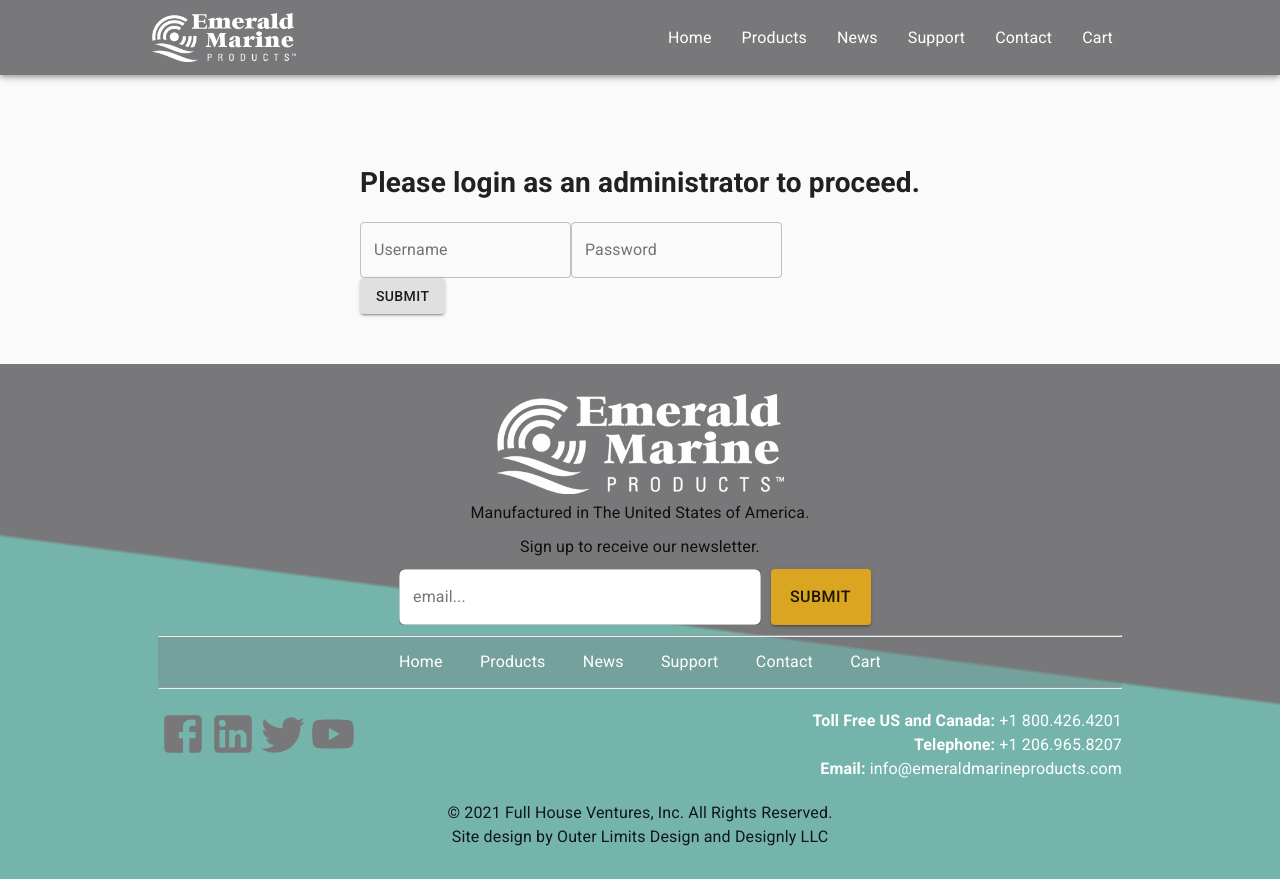
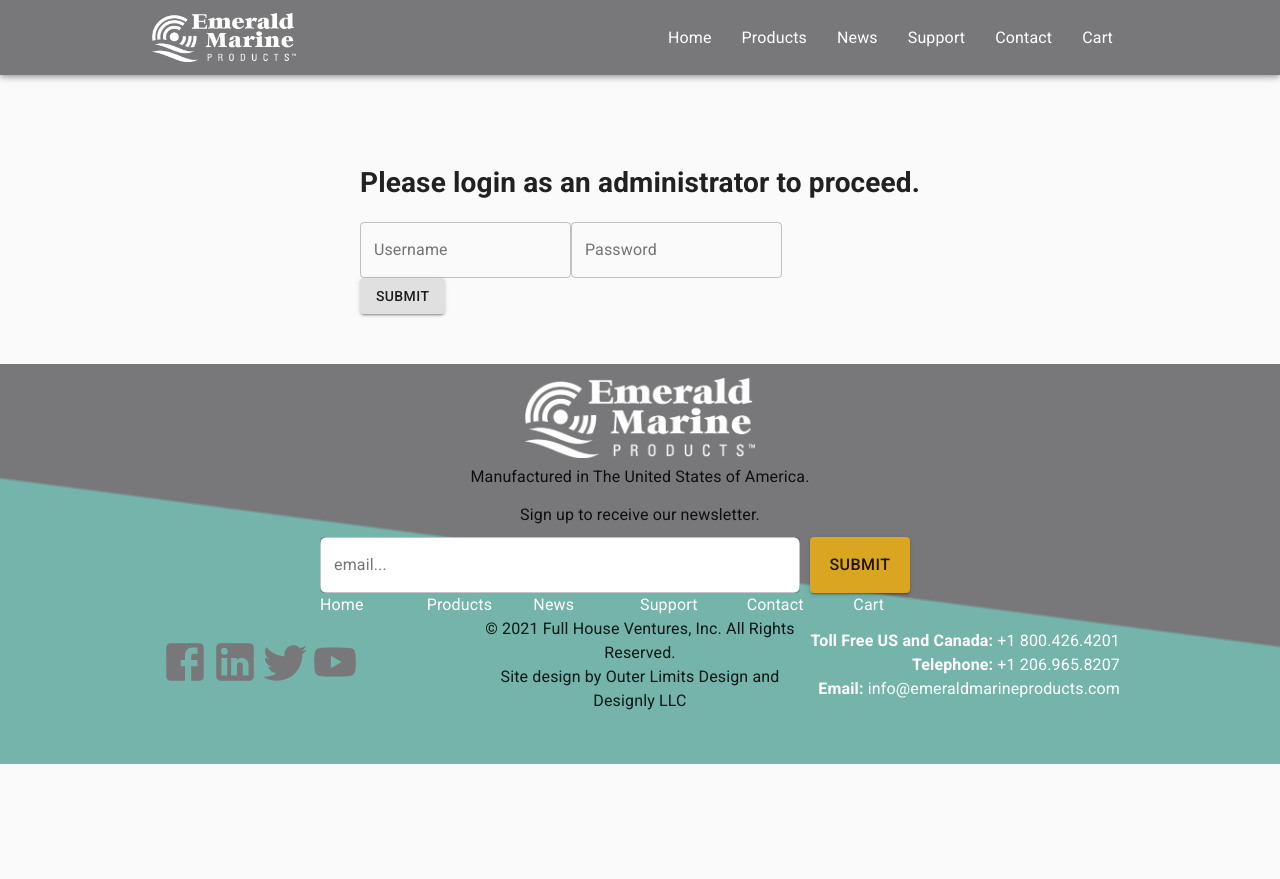
Before and after one commit to desasser/emerald-marine-front-two, a React (Create React App) app: page /login in a window 1280 px wide. After the commit the page ends 800 px from the top, so only its background shows below. Built offline with nearby package versions, Linux system fonts and the light colour scheme; no server answers.

Commit message:
updated footer but still needs work

```diff
--- a/src/components/Footer.js
+++ b/src/components/Footer.js
@@ -1,150 +1,196 @@
-import React from 'react'
-import { makeStyles } from '@material-ui/core'
-import ContactInfo from './ContactInfo';
+import React from "react";
+import { makeStyles } from "@material-ui/core";
+import ContactInfo from "./ContactInfo";
 import { Link } from "react-router-dom";
-import FacebookIcon from '@material-ui/icons/Facebook';
-import YouTubeIcon from '@material-ui/icons/YouTube';
-import LinkedInIcon from '@material-ui/icons/LinkedIn';
-import TwitterIcon from '@material-ui/icons/Twitter';
-import Container from '@material-ui/core/Container';
-import Typography from '@material-ui/core/Typography';
-import ExternalLink from './ExternalLink';
-import InputForm from './InputForm';
-import logo from '../images/EMP-Logo_white_480.png'
+import FacebookIcon from "@material-ui/icons/Facebook";
+import YouTubeIcon from "@material-ui/icons/YouTube";
+import LinkedInIcon from "@material-ui/icons/LinkedIn";
+import TwitterIcon from "@material-ui/icons/Twitter";
+import Container from "@material-ui/core/Container";
+import Typography from "@material-ui/core/Typography";
+import ExternalLink from "./ExternalLink";
+import InputForm from "./InputForm";
+import logo from "../images/EMP-Logo_white_480.png";
+import Grid from "@material-ui/core/Grid";
+import EmeraldMarineLogo from './EmeraldMarineLogo';
+import Box from '@material-ui/core/Box';
 
-const useStyles = makeStyles(theme => ({
+const useStyles = makeStyles((theme) => ({
   footer: {
-    background: 'linear-gradient(7.5deg, #74b4ab 50%, #78787a 50.5%)',
+    background: "linear-gradient(7.5deg, #74b4ab 50%, #78787a 50.5%)",
     minHeight: 400,
-    marginTop: 50
+    marginTop: 50,
   },
-  footerLogoWrapper: {
-    margin: '0 auto',
-    width: 287
+  logo: {
+    height: "5em",
+    [theme.breakpoints.down("md")]: {
+        height: "4em"
     },
-  footerContent: {
-    maxWidth: '80%',
-    margin: '0 auto',
-    padding: '30px'
   },
-  contact: {
-    float: 'right'
+  logoAndNewsLetterContainer: {
+    maxWidth: "30%",
+    [theme.breakpoints.down("sm")]: {
+      maxWidth: "100vw"
+    },
+    margin: "0 auto",
+    justifyContent: "center",
+    alignItems: "center",
+    direction: "column",
+    wrap: 'wrap',
+    flexGrow: 1,
+    padding: '1em'
+  },
+  inputFormStyle: {
+    margin: "0 auto",
+    maxWidth: '50vw',
+    [theme.breakpoints.down("sm")]: {
+      maxWidth: "100vw",
+      padding: '2em',
+    },
+  },
+  rights: {
+    maxWidth: '50vw',
+    [theme.breakpoints.down("sm")]: {
+      maxWidth: '100vw',
+    },
+    margin: "0 auto",
+    // justifyContent: "center",
+    // alignItems: "center",
+    // direction: "column",
+    // wrap: 'wrap'
+  },
+  siteNav: {
+    margin: "0 auto",
+    justifyContent: "center",
+    alignItems: "center",
+    direction: "column",
+    wrap: 'wrap'
+  },
+  rowContent: {
+    direction: 'row',
+    margin: "0 auto",
+    justify: 'space-between',
+    alignItems: 'center',
+    maxWidth: "100%",
+    justifyContent: "center",
+    wrap: 'wrap'
   },
   linkStyles: {
-    color: 'white',
-    textDecoration: 'none',
-    fontSize: '16px',
-    // display: 'inline-block'
-  },
-  flexWrapper: {
-    display: 'flex',
+    color: "white",
+    textDecoration: "none",
+    fontSize: "16px",
   },
   iconStyle: {
-    fontSize: '50px',
-    color: '#78787a'
-  },
-  copyrightText: {
-    margin: 0,
-    textAlign: 'center'
-  },
-  formStyle: {
-    margin: '10px auto',
-    width: '50%'
+    fontSize: "50px",
+    color: "#78787a",
   },
   inputStyle: {
     marginTop: 10,
-    backgroundColor: 'white',
-    borderRadius: '0.5em',
-    width: '75%',
-    '& label.Mui-focused': {
-      color: 'black',
-      backgroundColor: 'white'
+    backgroundColor: "white",
+    borderRadius: "0.5em",
+    width: "75%",
+    "& label.Mui-focused": {
+      color: "black",
+      backgroundColor: "white",
     },
-    '& .MuiOutlinedInput-root': {
-      '&.Mui-focused fieldset': {
-        borderColor: '#74b4ab',
+    "& .MuiOutlinedInput-root": {
+      "&.Mui-focused fieldset": {
+        borderColor: "#74b4ab",
       },
-    }
-  }
-}))
+    },
+  },
+}));
 
 const Footer = () => {
-  const classes = useStyles()
+  const classes = useStyles();
 
   return (
-    <div className={classes.footer} >
-      <Container className={classes.footerContent}>
-        <div className={classes.footerLogoWrapper}>
-          <Link to="/" underline='none' className={classes.linkStyles}>
-            <img
-              src={logo}
-              alt='Emerald Marine Products Logo'
-              as='div'
-              style={{ height: '100px' }}
+    <div className={classes.footer}>
+          <Grid container className={classes.logoAndNewsLetterContainer}>
+            <Grid item>
+              <Link to="/" underline="none" className={classes.linkStyles}>
+                <EmeraldMarineLogo className={classes.logo} />
+              </Link>
+            </Grid>
+            <Grid item>
+              <Typography component="div">
+                <Box textAlign="center">
+                  {" "}
+                  Manufactured in The United States of America.
+                </Box>
+              </Typography>
+            </Grid>
+          </Grid>
+            <Grid item s={12} md={4} className={classes.inputFormStyle}>
+              <InputForm
+                classes={classes}
+                text={"Sign up to receive our newsletter."}
+                label={"email..."}
+                buttonText={"submit"}
               />
+            </Grid>
+
+          <Grid container className={classes.siteNav}>
+            <Grid item xs={1}>
+              <Link to="/" underline="none" className={classes.linkStyles}>
+                <Typography variant="body1">Home</Typography>
               </Link>
-        </div>
-        <Typography style={{ textAlign: 'center' }}> Manufactured in The United States of America.</Typography>
-        <InputForm classes={classes} text={'Sign up to receive our newsletter.'} label={'email...'} buttonText={'submit'} />
-        <hr style={{ margin: '0' }} />
-        <div style={{ backgroundColor: '#78787a50', height: '50px', display: 'flex', alignItems: 'center' }}>
-          <div style={{ margin: '0px auto', width: '50%', display: 'flex', justifyContent: 'space-between' }}>
-            <Link to="/" underline='none' className={classes.linkStyles}>
-              <Typography variant='body1'>
-                Home
-              </Typography>
+            </Grid>
+            <Grid item xs={1}>
+              <Link to="/products" underline="none" className={classes.linkStyles}>
+                <Typography variant="body1">Products</Typography>
               </Link>
-            <Link to="/products" underline='none' className={classes.linkStyles}>
-              <Typography variant='body1'>
-                Products
-              </Typography>
+            </Grid>
+            <Grid item xs={1}>
+              <Link to="/news" underline="none" className={classes.linkStyles}>
+                <Typography variant="body1">News</Typography>
               </Link>
-            <Link to="/news" underline='none' className={classes.linkStyles}>
-              <Typography variant='body1'>
-                News
-              </Typography>
+            </Grid>
+            <Grid item xs={1}>
+              <Link to="/support" underline="none" className={classes.linkStyles}>
+                <Typography variant="body1">Support</Typography>
               </Link>
-            <Link to="/support" underline='none' className={classes.linkStyles}>
-              <Typography variant='body1'>
-                Support
-              </Typography>
+            </Grid>
+            <Grid item xs={1}>
+              <Link to="/contact" underline="none" className={classes.linkStyles}>
+                <Typography variant="body1">Contact</Typography>
               </Link>
-            <Link to="/contact" underline='none' className={classes.linkStyles}>
-              <Typography variant='body1'>
-                Contact
-              </Typography>
+            </Grid>
+            <Grid item xs={1}>
+              <Link to="/cart" underline="none" className={classes.linkStyles}>
+                <Typography variant="body1">Cart</Typography>
               </Link>
-            <Link to="/cart" underline='none' className={classes.linkStyles}>
-              <Typography variant='body1'>
-                Cart
-              </Typography>
-            </Link>
-          </div>
-        </div>
-        <hr style={{ margin: '0' }} />
-        <div className={classes.flexWrapper} style={{ justifyContent: 'space-between', marginTop: '20px', marginBottom: '20px' }}>
-          <div>
-            <ExternalLink href='https://www.facebook.com/Emerald-Marine-Products-124794697574367/'>
+            </Grid>
+          </Grid>
+          <Grid container className={classes.rowContent}>
+              <Grid item md={3} xs={12}>
+                <ExternalLink href="https://www.facebook.com/Emerald-Marine-Products-124794697574367/">
                   <FacebookIcon className={classes.iconStyle} />
                 </ExternalLink>
-            <ExternalLink href='https://www.linkedin.com/company/emerald-marine-products/'>
+                <ExternalLink href="https://www.linkedin.com/company/emerald-marine-products/">
                   <LinkedInIcon className={classes.iconStyle} />
                 </ExternalLink>
-            <ExternalLink href='https://twitter.com/EMPsafety'>
+                <ExternalLink href="https://twitter.com/EMPsafety">
                   <TwitterIcon className={classes.iconStyle} />
                 </ExternalLink>
-            <ExternalLink href='https://www.youtube.com/channel/UCe3J3Kq-V16eD2MXD3SKI-w/feed'>
+                <ExternalLink href="https://www.youtube.com/channel/UCe3J3Kq-V16eD2MXD3SKI-w/feed">
                   <YouTubeIcon className={classes.iconStyle} />
                 </ExternalLink>
+              </Grid>
+              <Grid item md={3} xs={12}>
+                <Typography style={{textAlign: 'center'}}>
+                  &#169; 2021 Full House Ventures, Inc. All Rights Reserved.
+                </Typography>
+                <Typography style={{textAlign: 'center'}} >
+                  Site design by Outer Limits Design and Designly LLC
+                </Typography>
+              </Grid>
+            <Grid item md={3} xs={12}>
+              <ContactInfo />
+            </Grid>
+          </Grid>
+    </div>
+  );
+};
 
-          </div>
-          <ContactInfo />
-        </div>
-        <Typography className={classes.copyrightText}>&#169; 2021 Full House Ventures, Inc. All Rights Reserved.</Typography>
-        <Typography className={classes.copyrightText}>Site design by Outer Limits Design and Designly LLC</Typography>
-      </Container>
-    </div>
-  )
-}
-
-export default Footer
+export default Footer;
```
Lines whose indentation alone changed are shown as unchanged.
